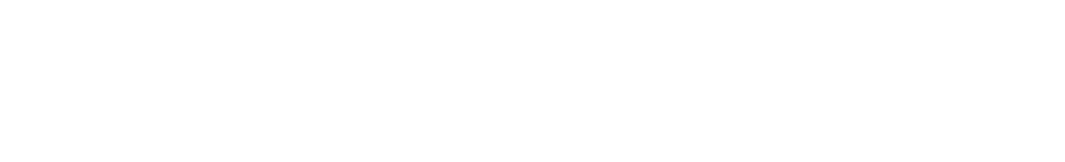
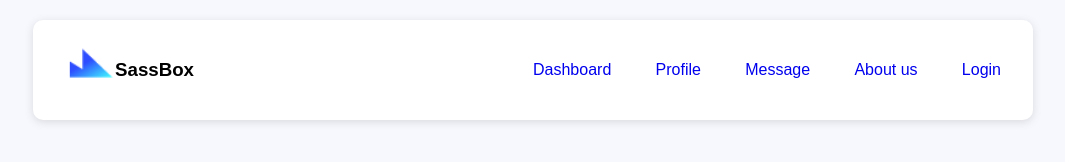
Before and after one commit to root404-ir/Creative-Projects-with-html-css, a plain HTML site: page navbar_header/index.html in a window 1280 px wide. Shown: the whole page, without its empty margins (107-1172 px from the left). Drawn offline with Linux system fonts and the light colour scheme.

Commit message:
added center nav

```diff
--- a/navbar_header/css/style.css
+++ b/navbar_header/css/style.css
@@ -0,0 +1,66 @@
+* {
+    margin: 0;
+    padding: 0;
+    box-sizing: border-box;
+}
+
+body {
+    font-family: Arial, Helvetica, sans-serif;
+    background-color: #f7f8fd;
+}
+img
+{
+    width: 100%;
+}
+ul
+{
+    list-style: none;
+}
+a
+{
+    text-decoration: none;
+}
+.d-flex {
+    display: flex !important;
+}
+
+.align-items-center {
+    align-items: center !important;
+}
+
+.justify-content-canter {
+    justify-content: center !important;
+}
+
+.container {
+    max-width: 1000px;
+    margin: 0 auto;
+}
+
+.section_nev {
+    width: 100%;
+    background-color: #fff;
+    height: 100px;
+    border-radius: 10px;
+    margin-top: 20px;
+    box-shadow: 0 2px 8px 0 rgba(99, 99, 99, 0.2);
+    padding: 1rem 2rem;
+    justify-content: space-between;
+}
+
+.left_nav {
+    height: 100%;
+}
+.img_box
+{
+    min-width: 50px;
+}
+.center_nav
+{
+    width: 50%;
+}
+.center_nav ul
+{
+    justify-content: space-between;
+    height: 100%;
+}
--- a/navbar_header/index.html
+++ b/navbar_header/index.html
@@ -7,6 +7,26 @@
     <link rel="stylesheet" href="css/style.css">
 </head>
 <body>
-
+    <div class="container">
+        <div class="section_nev d-flex">
+            <div class="left_nav d-flex align-items-center">
+                <div class="section_logo d-flex align-items-center">
+                    <div class="img_box">
+                        <img src="img/logo.PNG" alt="">
+                    </div>
+                    <h3>SassBox</h3>
+                </div>
+            </div>
+            <div class="center_nav">
+                <ul class="d-flex align-items-center">
+                    <li><a href="#">Dashboard</a></li>
+                    <li><a href="#">Profile</a></li>
+                    <li><a href="#">Message</a></li>
+                    <li><a href="#">About us</a></li>
+                    <li><a href="#">Login</a></li>
+                </ul>
+            </div>
+        </div>
+    </div>
 </body>
 </html>
```
